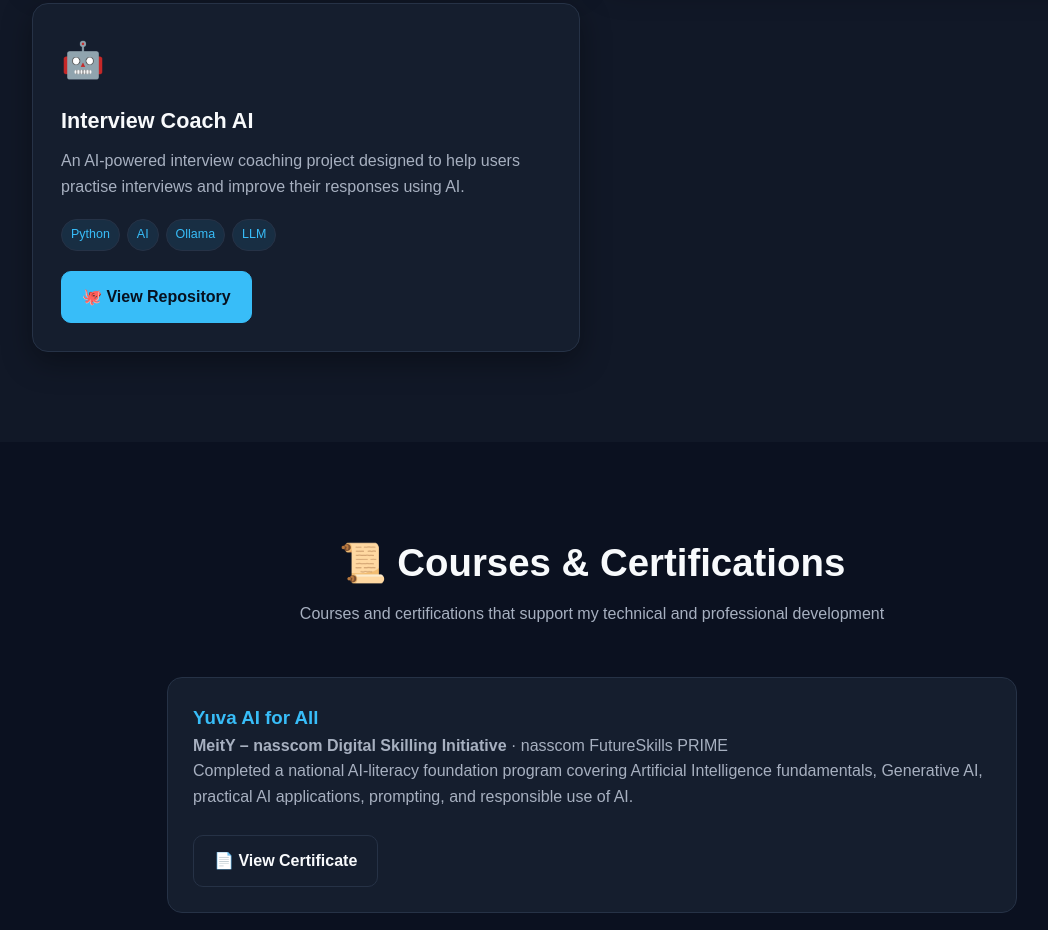
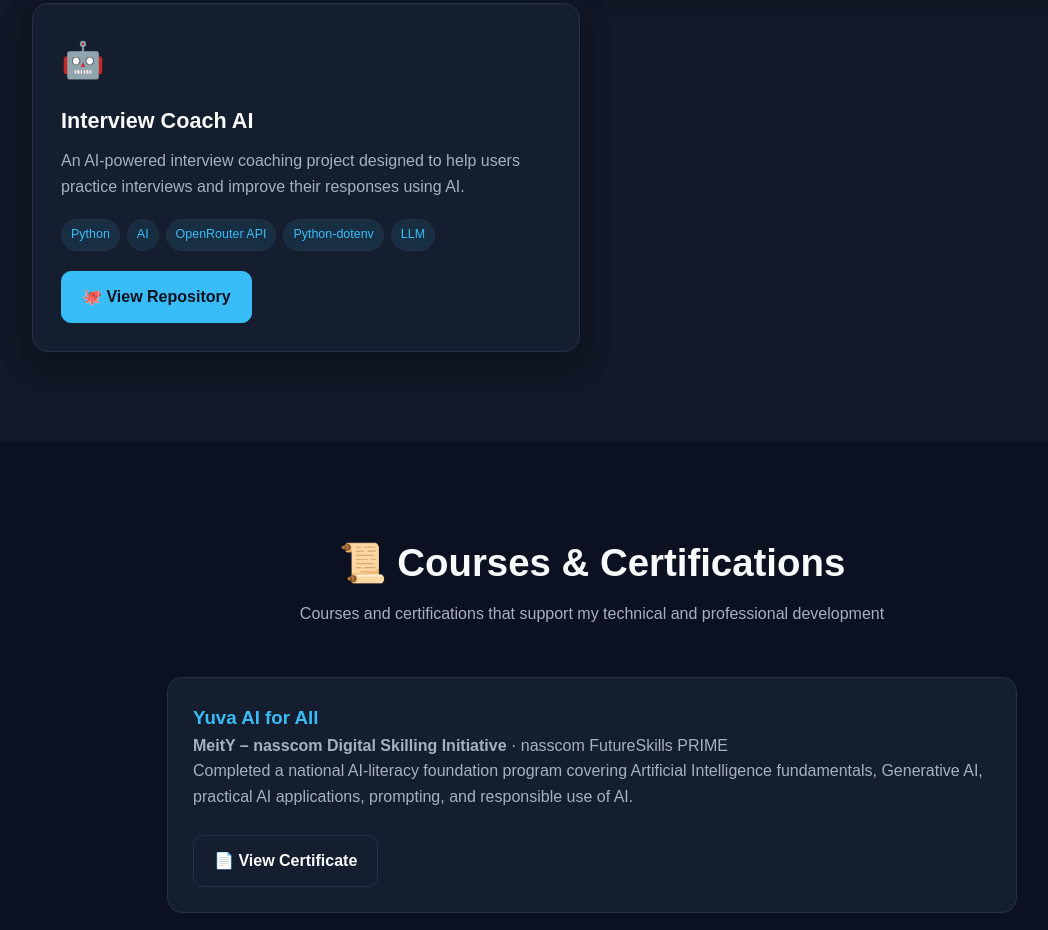
Before and after one commit to 19ronak/19ronak.github.io, a plain HTML site: page ronak.html in a window 1280 px wide. Shown: the part 3794-4724 px from the top of the page, without its empty margins (48-1096 px from the left). Drawn offline with Linux system fonts and the light colour scheme.

Commit message:
Update InterviewCoachAI project

```diff
--- a/ronak.html
+++ b/ronak.html
@@ -1409,7 +1409,7 @@
 
                 <p>
                     An AI-powered interview coaching project designed
-                    to help users practise interviews and improve
+                    to help users practice interviews and improve
                     their responses using AI.
                 </p>
 
@@ -1417,7 +1417,8 @@
 
                     <span class="tech">Python</span>
                     <span class="tech">AI</span>
-                    <span class="tech">Ollama</span>
+                    <span class="tech">OpenRouter API</span>
+                    <span class="tech">Python-dotenv</span>
                     <span class="tech">LLM</span>
 
                 </div>
```
Also changed, not shown: GIT_cmd_TO_ADD_FILE.txt (added).
